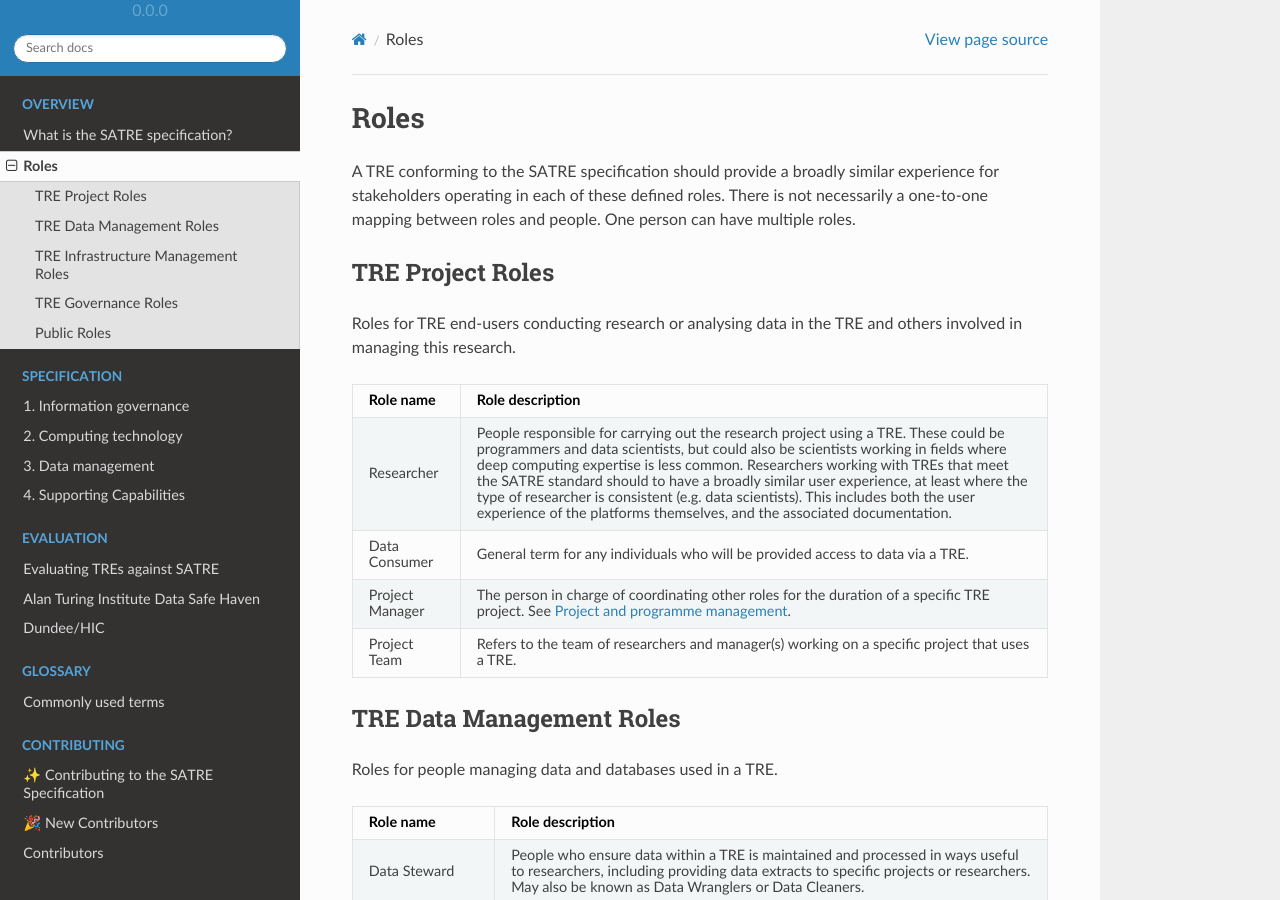
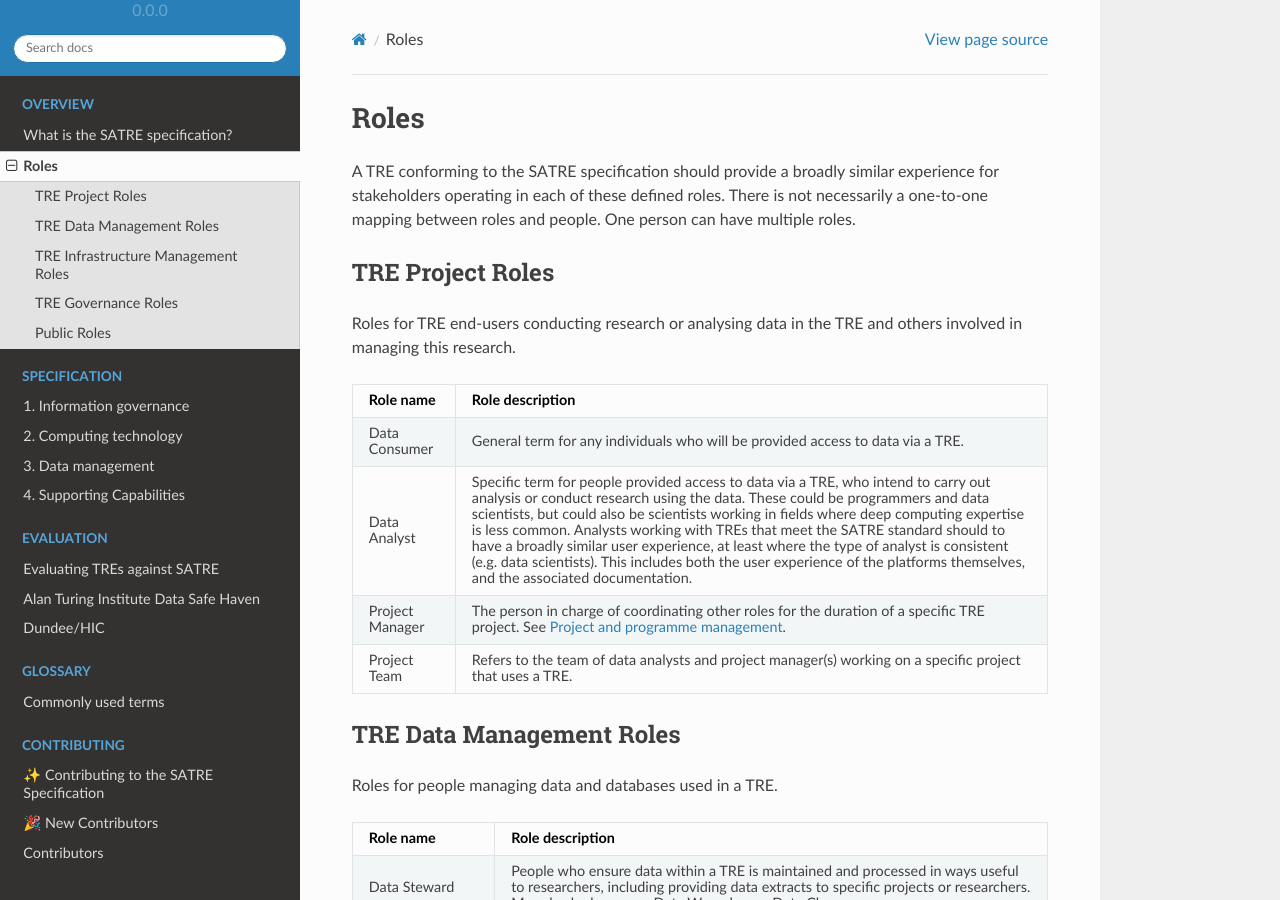
Before and after one commit to sa-tre/satre-specification, a Sphinx documentation site: the page built from docs/source/roles.md, in a window 1280 px wide and 900 px high. Built offline with Sphinx 7.4.7 and the Read the Docs theme 2.0.0, drawn with Linux system fonts in a browser that asks for light colours.

Commit message:
change researcher to data analyst

````diff
--- a/docs/source/roles.md
+++ b/docs/source/roles.md
@@ -18,14 +18,14 @@ Roles for TRE end-users conducting research or analysing data in the TRE and oth
 
 * - Role name
   - Role description
-* - Researcher
-  - People responsible for carrying out the research project using a TRE. These could be programmers and data scientists, but could also be scientists working in fields where deep computing expertise is less common. Researchers working with TREs that meet the SATRE standard should to have a broadly similar user experience, at least where the type of researcher is consistent (e.g. data scientists). This includes both the user experience of the platforms themselves, and the associated documentation.
 * - Data Consumer
   - General term for any individuals who will be provided access to data via a TRE.
+* - Data Analyst
+  - Specific term for people provided access to data via a TRE, who intend to carry out analysis or conduct research using the data. These could be programmers and data scientists, but could also be scientists working in fields where deep computing expertise is less common. Analysts working with TREs that meet the SATRE standard should to have a broadly similar user experience, at least where the type of analyst is consistent (e.g. data scientists). This includes both the user experience of the platforms themselves, and the associated documentation.
 * - Project Manager
   - The person in charge of coordinating other roles for the duration of a specific TRE project. See {ref}`project_management`.
 * - Project Team
-  - Refers to the team of researchers and manager(s) working on a specific project that uses a TRE.
+  - Refers to the team of data analysts and project manager(s) working on a specific project that uses a TRE.
 
 ```
 
````
